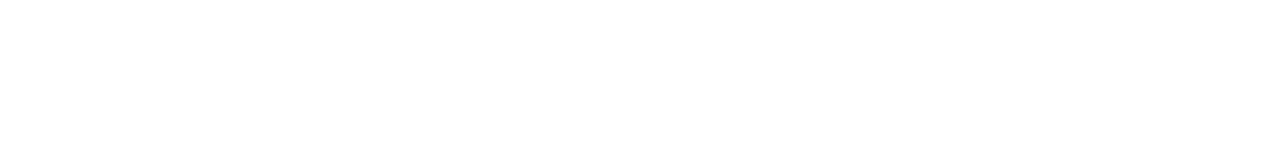
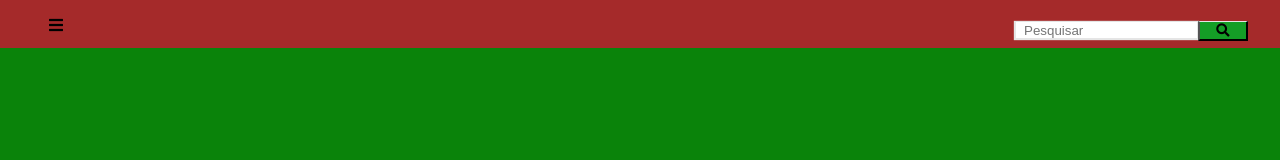
Before and after one commit to Nathan-Andrade/newProject, a plain HTML site: page index.html in a window 1280 px wide. Drawn offline with Linux system fonts and the light colour scheme.

Commit message:
settings

```diff
--- a/index.html
+++ b/index.html
@@ -4,9 +4,32 @@
     <meta charset="UTF-8">
     <meta http-equiv="X-UA-Compatible" content="IE=edge">
     <meta name="viewport" content="width=device-width, initial-scale=1.0">
+
+    <!-- Links -->
+    <link rel="stylesheet" href="style.css">
+    <link rel="stylesheet" href="https://cdnjs.cloudflare.com/ajax/libs/font-awesome/5.11.2/css/all.css">
     <title>New Project</title>
   </head>
   <body>
+    <header>
+      <div class="barraLateral">
+        <div class="hamburguerMenu">
+          <input type="checkbox" name="bars" id="fa-bars">
+          <i class="fas fa-bars"></i>
+        </div>
 
+        <div class="searchInput">
+          <input type="text" placeholder="Pesquisar">
+          <button>
+            <i class="fas fa-search"></i>
+          </button>
+        </div>
+
+
+      </div>
+    </header>
+    <div class="container">
+
+    </div>
   </body>
 </html>
--- /dev/null
+++ b/style.css
@@ -0,0 +1,60 @@
+*{
+  padding: 0;
+  margin: 0;
+  box-sizing: border-box;
+}
+
+body{
+  background: rgb(10, 131, 10);
+}
+
+header{
+  height: 3rem;
+  width: 100%;
+  background: brown;
+}
+
+.barraLateral{
+  margin: 0 2rem 0 2rem;
+
+  display: flex;
+  align-items: center;
+  justify-content: space-between;
+}
+
+ .hamburguerMenu{
+  margin-top: 0.65rem;
+}
+
+.hamburguerMenu input[type="checkbox"]{
+  visibility: hidden;
+}
+
+.searchInput{
+  margin-top: 0.65rem;
+}
+
+.searchInput input[type="text"]{
+  border-top:thin solid  #e5e5e5;
+    border-right:thin solid #e5e5e5;
+    border-bottom:0;
+    border-left:thin solid  #e5e5e5;
+    box-shadow:0px 1px 1px 1px #e5e5e5;
+    float:left;
+    height:17px;
+    margin:.8em 0 0 .5em;
+    outline:0;
+    padding:.4em 0 .4em .6em;
+    width:183px;
+}
+.searchInput button{
+  background-color:#149e26;
+  border-top:thin solid #e5e5e5;
+
+  cursor:pointer;
+  float:left;
+  height: 20px;
+  margin:11px 0 0 0;
+  text-align:center;
+  width:50px;
+}
```
